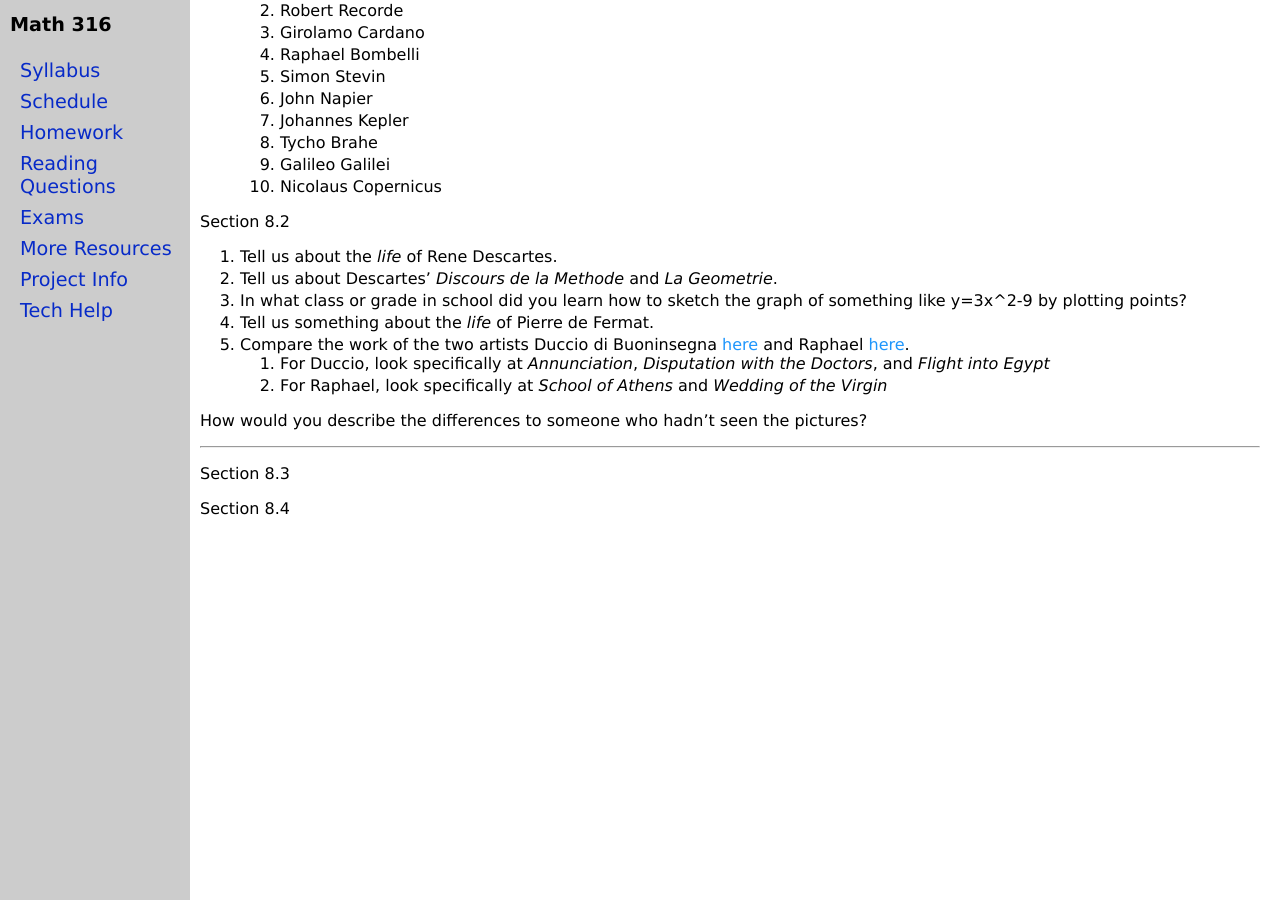
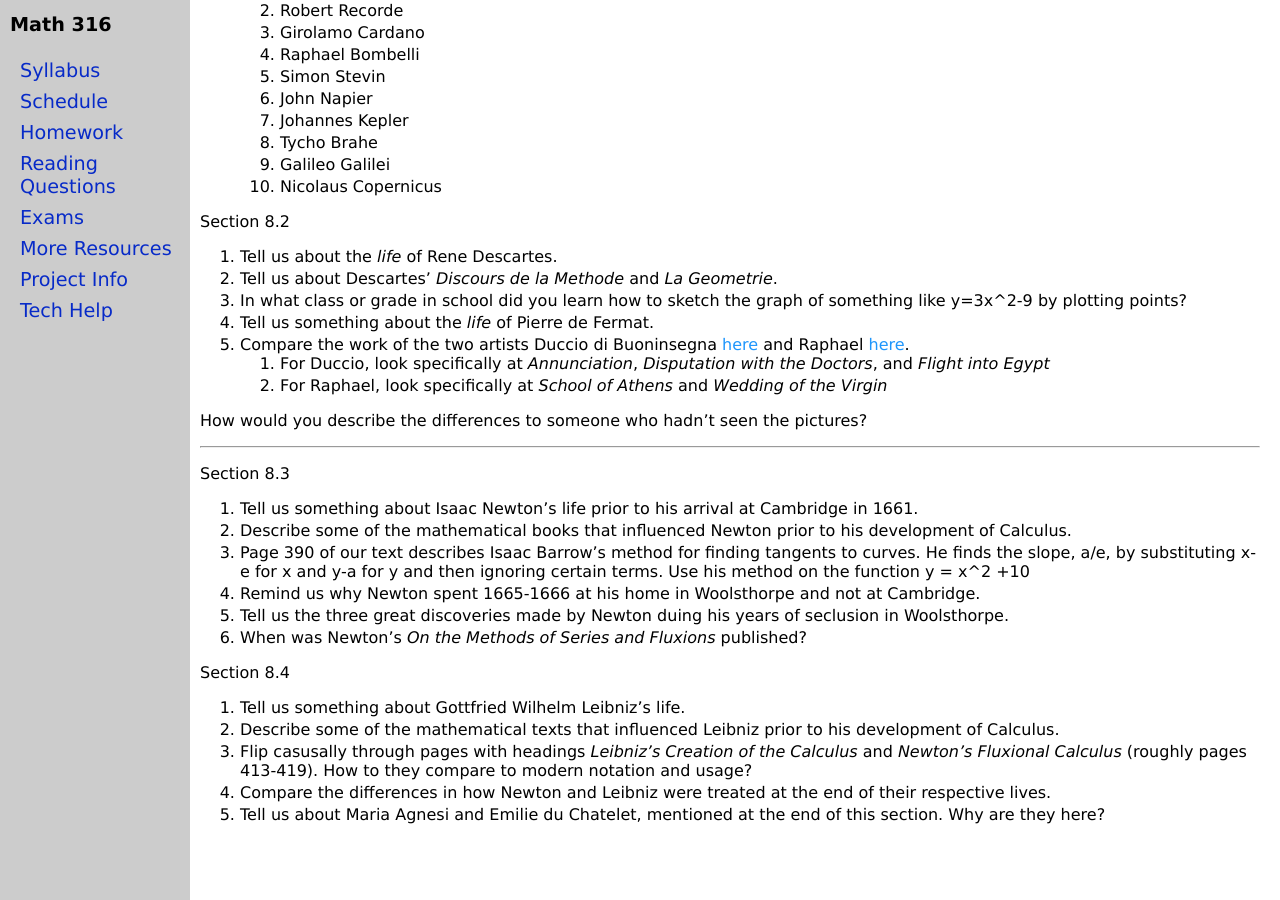
Before and after one commit to jrfaudree/HOM, a Jekyll site: the page built from rq.md, in a window 1280 px wide and 900 px high, scrolled down 6303 px. Built offline with Jekyll 4.4.1, drawn with Linux system fonts in a browser that asks for light colours.

Commit message:
Update rq.md

```diff
--- a/rq.md
+++ b/rq.md
@@ -322,6 +322,19 @@ ______________________
 
 Section 8.3
 
+1. Tell us something about Isaac Newton's life prior to his arrival at Cambridge in 1661.
+2. Describe some of the mathematical books that influenced Newton prior to his development of Calculus.
+3. Page 390 of our text describes Isaac Barrow's method for finding tangents to curves. He finds the slope, a/e, by substituting x-e for x and y-a for y and then ignoring certain terms. Use his method on the function   y = x^2 +10
+4. Remind us why Newton spent 1665-1666 at his home in Woolsthorpe and not at Cambridge.
+5. Tell us the three great discoveries made by Newton duing his years of seclusion in Woolsthorpe.
+6. When was Newton's *On the Methods of Series and Fluxions* published?
+
 Section 8.4
 
+1. Tell us something about Gottfried Wilhelm Leibniz's life.
+2. Describe some of the mathematical texts that influenced Leibniz prior to his development of Calculus.
+3. Flip casusally through pages with headings *Leibniz's Creation of the Calculus* and *Newton's Fluxional Calculus* (roughly pages 413-419). How to they compare to modern notation and usage?
+4. Compare the differences in how Newton and Leibniz were treated at the end of their respective lives.
+5. Tell us about Maria Agnesi and Emilie du Chatelet, mentioned at the end of this section. Why are they here?
+
 <div style="padding-bottom: 40px"></div>
```
